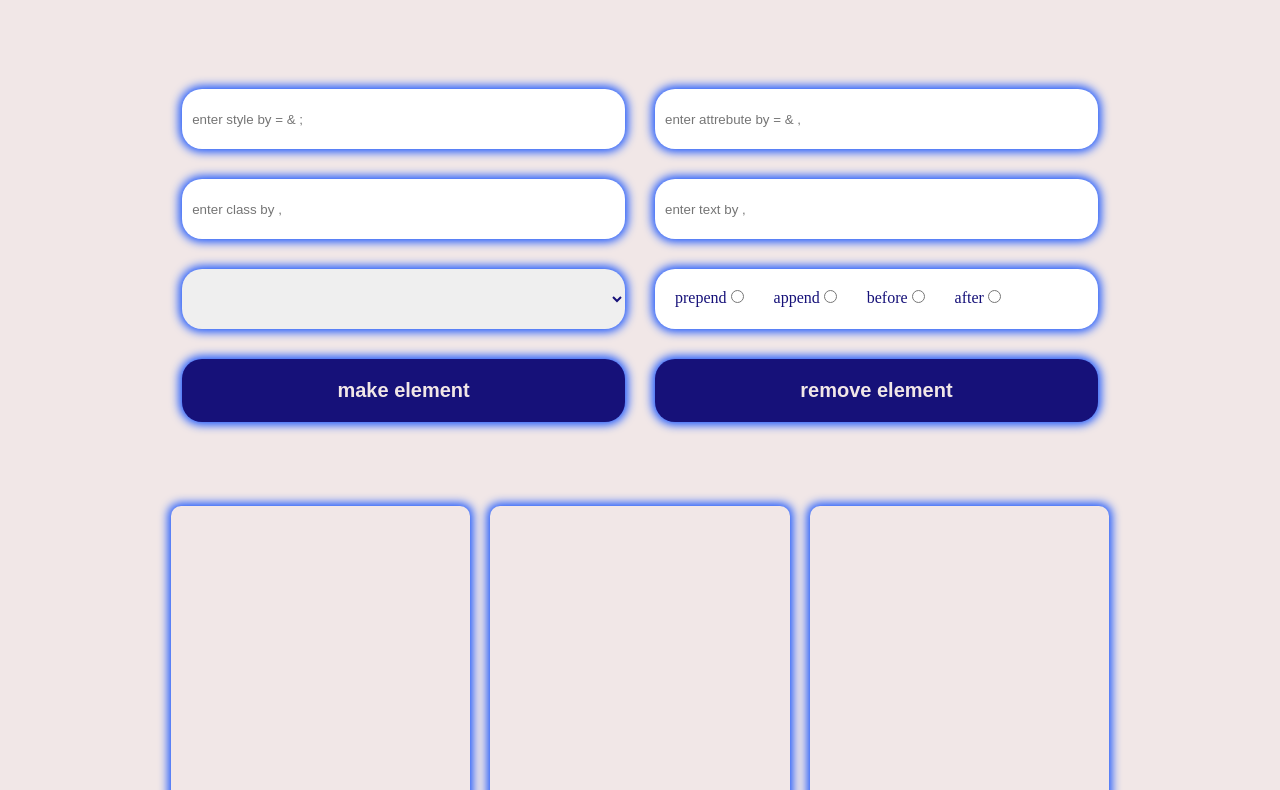
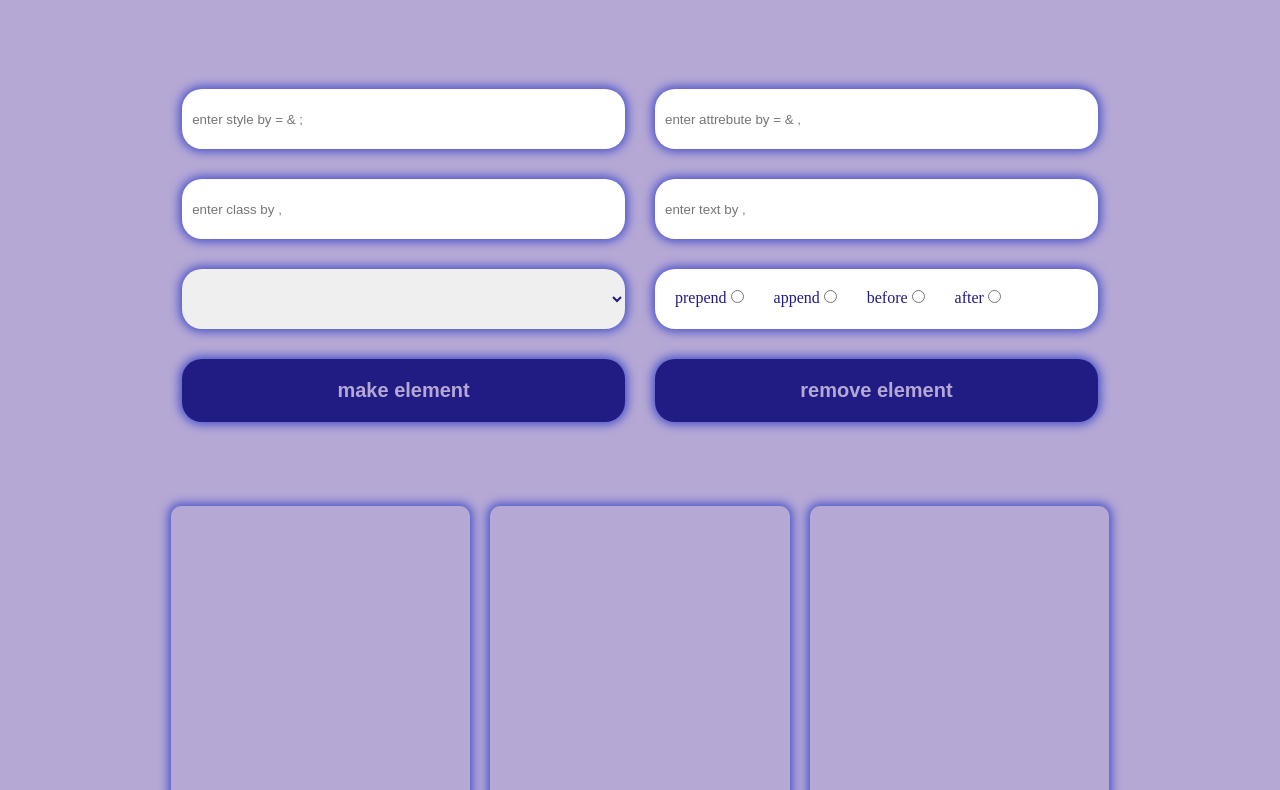
Before and after one commit to donyamardani/js-formMaker, a plain HTML site: page index.html in a window 1280 px wide. Shown: the part 93-883 px from the top of the page. Drawn offline with Linux system fonts and the light colour scheme.

Commit message:
add color them
add color them

```diff
--- a/css/style.css
+++ b/css/style.css
@@ -13,9 +13,9 @@
     --txtcolor:#FFD6BA;
    */
 
-    --txtColor:#161179;
-    --shadow:0 0 10px 3px #1B56FD;
-    --bgColor:#F1E7E7;
+    --txtColor:#211C84;
+    --shadow:0 0 10px 3px #4D55CC;
+    --bgColor:#B5A8D5;
 
 }
 body{
```
